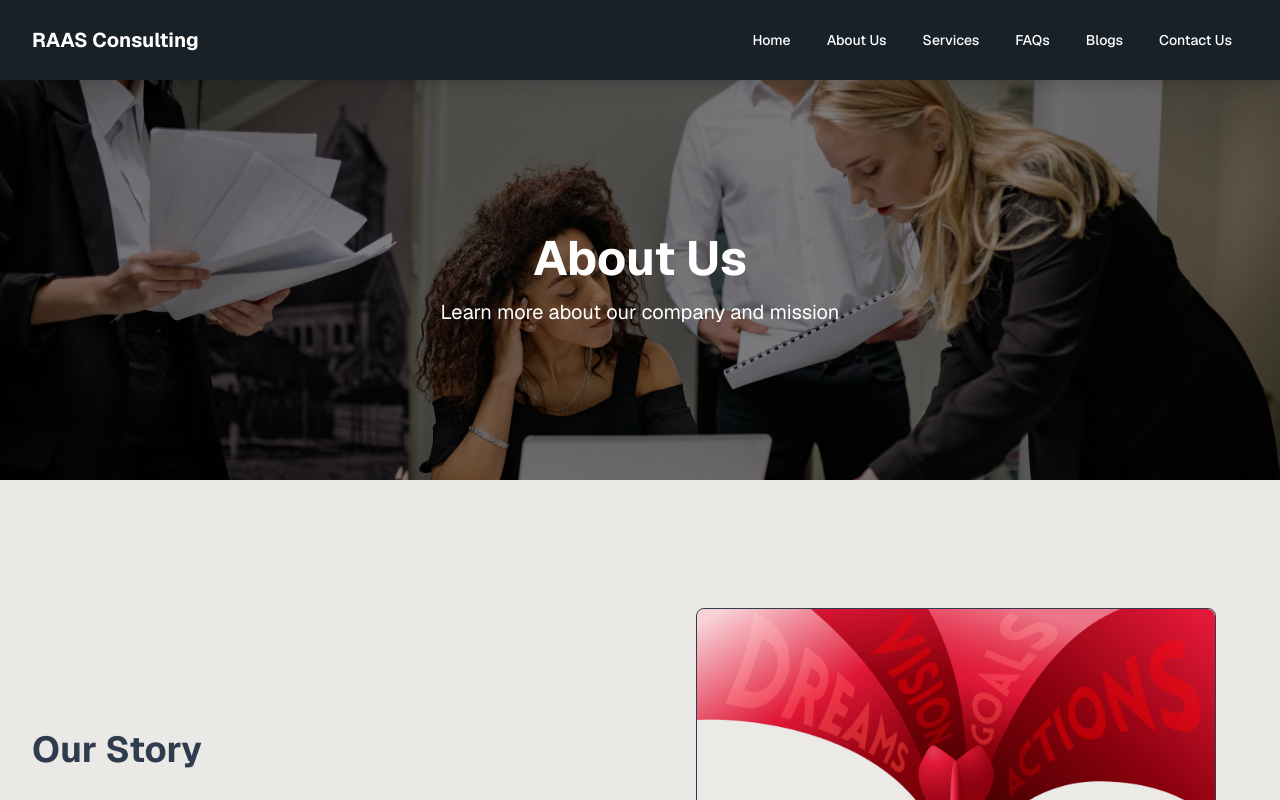
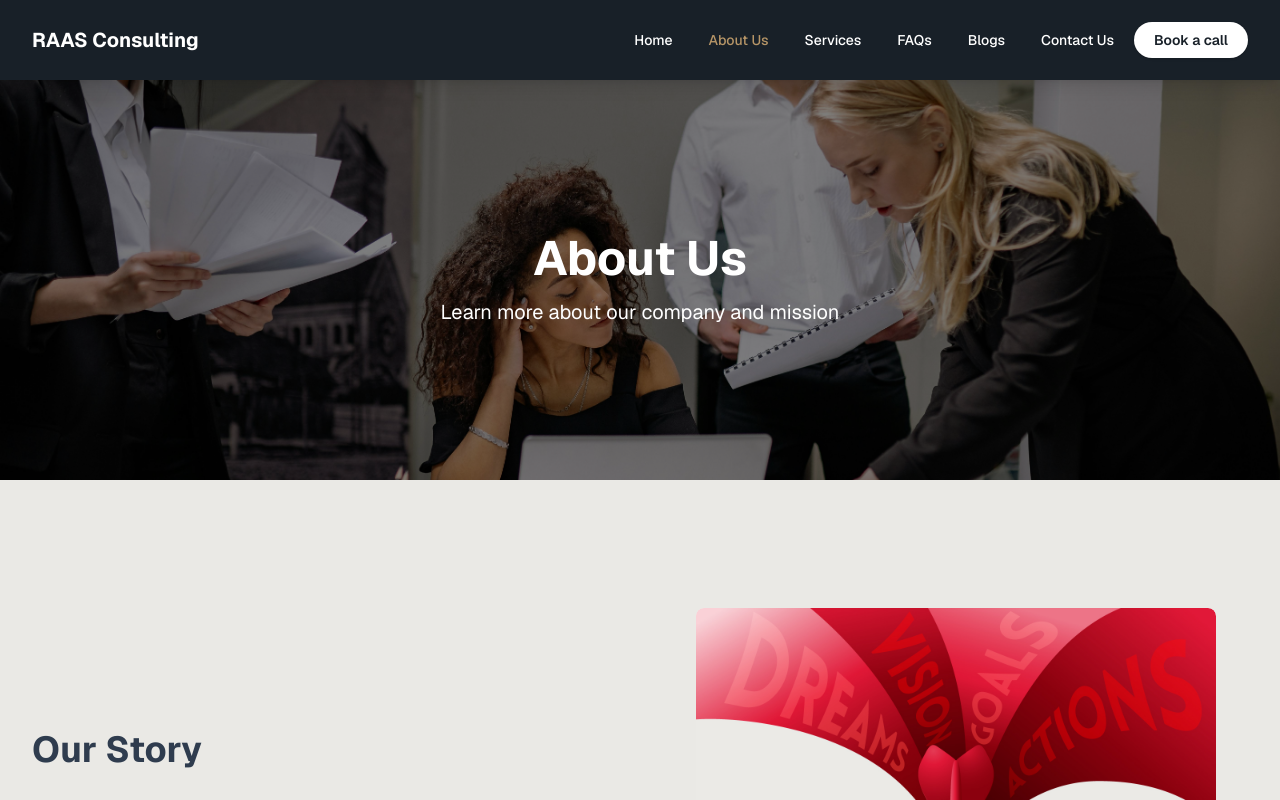
Before and after one commit to hruthiksiva/raas-consultancy, a React (Vite) app: page /about in a window 1280 px wide. Shown: the top 800 px of the page. Built offline with nearby package versions, Linux system fonts and the light colour scheme.

Commit message:
Navbar hover effects and book a call button added

```diff
--- a/src/components/Navbar.jsx
+++ b/src/components/Navbar.jsx
@@ -1,8 +1,12 @@
 import { useState, useEffect } from 'react';
 import { Link, useLocation, useNavigate } from 'react-router-dom';
 
+const PHONE_NUMBER = '+91 86881 96461';
+const MAIL_ID = 'info@raasconsulting.com';
+
 const Navbar = () => {
   const [isMenuOpen, setIsMenuOpen] = useState(false);
+  const [showCallCard, setShowCallCard] = useState(false);
   const location = useLocation();
   const navigate = useNavigate();
 
@@ -59,6 +63,34 @@ const Navbar = () => {
     };
   }, [isMenuOpen]);
 
+  // Detect mobile view
+  const [isMobile, setIsMobile] = useState(false);
+  useEffect(() => {
+    const handleResize = () => {
+      setIsMobile(window.innerWidth < 768);
+    };
+    handleResize();
+    window.addEventListener('resize', handleResize);
+    return () => window.removeEventListener('resize', handleResize);
+  }, []);
+
+  // Close call card on route change
+  useEffect(() => {
+    setShowCallCard(false);
+  }, [location.pathname]);
+
+  // Close call card when clicking outside (desktop only)
+  useEffect(() => {
+    if (!showCallCard) return;
+    const handleClickOutside = (event) => {
+      if (!event.target.closest('#book-call-btn') && !event.target.closest('#call-card')) {
+        setShowCallCard(false);
+      }
+    };
+    document.addEventListener('mousedown', handleClickOutside);
+    return () => document.removeEventListener('mousedown', handleClickOutside);
+  }, [showCallCard]);
+
   return (
     <nav style={{ backgroundColor: '#182028' }} className="shadow-lg sticky top-0 z-50">
       <div className="max-w-7xl mx-auto px-2 sm:px-4 lg:px-8">
@@ -79,12 +111,47 @@ const Navbar = () => {
               <button
                 key={item.path}
                 onClick={() => handleNavClick(item.path)}
-                className="px-4 py-2 rounded-md text-sm font-medium transition-all duration-200 hover:text-[#B69567]"
-                style={{ color: '#FFFFFF', backgroundColor: 'transparent' }}
+                className={`px-4 py-2 rounded-md text-sm font-medium transition-all duration-200 focus:outline-none focus:text-[#B69567] hover:text-[#B69567] ${isActive(item.path) ? 'text-[#B69567]' : 'text-white'}`}
+                style={{ backgroundColor: 'transparent' }}
               >
                 {item.label}
               </button>
             ))}
+            {/* Book a call button */}
+            <div className="relative ml-2">
+              <button
+                id="book-call-btn"
+                className="px-5 py-2 rounded-full font-semibold text-sm transition-all duration-200 shadow hover:opacity-90 focus:outline-none focus:text-[#B69567] hover:text-[#B69567]"
+                style={{ backgroundColor: '#FFFFFF', color: '#182028', borderRadius: '9999px' }}
+                onClick={() => {
+                  if (isMobile) {
+                    window.location.href = `tel:${PHONE_NUMBER.replace(/\s+/g, '')}`;
+                  } else {
+                    setShowCallCard((prev) => !prev);
+                  }
+                }}
+              >
+                Book a call
+              </button>
+              {/* Call Card for Desktop */}
+              {!isMobile && showCallCard && (
+                <div
+                  id="call-card"
+                  className="absolute right-0 mt-2 w-72 bg-white rounded-xl shadow-lg p-6 z-50 flex flex-col items-center"
+                  style={{ minWidth: '250px' }}
+                >
+                  <span className="block text-lg font-bold mb-2" style={{ color: '#182028' }}>Contact Us</span>
+                  <div className="w-full flex flex-col items-center mb-2">
+                    <span className="text-base font-medium" style={{ color: '#182028' }}>Phone:</span>
+                    <a href={`tel:${PHONE_NUMBER.replace(/\s+/g, '')}`} className="text-base font-semibold underline" style={{ color: '#182028' }}>{PHONE_NUMBER}</a>
+                  </div>
+                  <div className="w-full flex flex-col items-center">
+                    <span className="text-base font-medium" style={{ color: '#182028' }}>Email:</span>
+                    <a href={`mailto:${MAIL_ID}`} className="text-base font-semibold underline" style={{ color: '#182028' }}>{MAIL_ID}</a>
+                  </div>
+                </div>
+              )}
+            </div>
           </div>
 
           {/* Mobile menu button */}
@@ -131,12 +198,20 @@ const Navbar = () => {
             <button
               key={item.path}
               onClick={() => handleNavClick(item.path)}
-              className="block w-full text-left px-3 py-2 rounded-md text-sm font-medium transition-all duration-200 hover:text-[#B69567]"
-              style={{ color: '#FFFFFF', backgroundColor: 'transparent' }}
+              className={`block w-full text-left px-3 py-2 rounded-md text-sm font-medium transition-all duration-200 focus:outline-none focus:text-[#B69567] hover:text-[#B69567] ${isActive(item.path) ? 'text-[#B69567]' : 'text-white'}`}
+              style={{ backgroundColor: 'transparent' }}
             >
               {item.label}
             </button>
           ))}
+          {/* Book a call button inside mobile dropdown */}
+          <button
+            className="block w-full text-left px-3 py-2 mt-2 rounded-full font-semibold text-sm transition-all duration-200 shadow focus:outline-none focus:text-[#B69567] hover:text-[#B69567]"
+            style={{ backgroundColor: '#FFFFFF', color: '#182028', borderRadius: '9999px' }}
+            onClick={() => window.location.href = `tel:${PHONE_NUMBER.replace(/\s+/g, '')}`}
+          >
+            Book a call
+          </button>
         </div>
       </div>
     </nav>
--- a/src/components/about/OurStorySection.jsx
+++ b/src/components/about/OurStorySection.jsx
@@ -15,7 +15,7 @@ const OurStorySection = () => (
         </div>
         <div className="relative">
           <div className="rounded-2xl p-4 md:p-8">
-            <div className="w-full h-48 sm:h-64 md:h-80 lg:h-[28rem] border border-[#2F3C4E] bg-white/20 rounded-lg flex items-center justify-center overflow-hidden">
+            <div className="w-full h-48 sm:h-64 md:h-80 lg:h-[28rem] bg-white/20 rounded-lg flex items-center justify-center overflow-hidden">
               <img src={OurStoryNewImg} alt="Our Story" className="object-cover object-top w-full h-full rounded-lg" />
             </div>
           </div>
--- a/src/components/about/WhyChooseUsSection.jsx
+++ b/src/components/about/WhyChooseUsSection.jsx
@@ -29,7 +29,7 @@ const WhyChooseUsSection = () => {
   }, []);
 
   return (
-    <section className="py-10 md:py-16 lg:py-24" style={{ backgroundColor: '#FEFFFF' }}>
+    <section className="py-10 md:py-16 lg:py-24" style={{ backgroundColor: '#EAE9E5' }}>
       <div className="max-w-7xl mx-auto px-2 sm:px-4 md:px-6 lg:px-8">
         <div className="text-center mb-10 md:mb-16">
           <h2 className="text-2xl sm:text-3xl md:text-4xl font-bold mb-2 md:mb-4" style={{ color: '#2F3C4E' }}>
```
